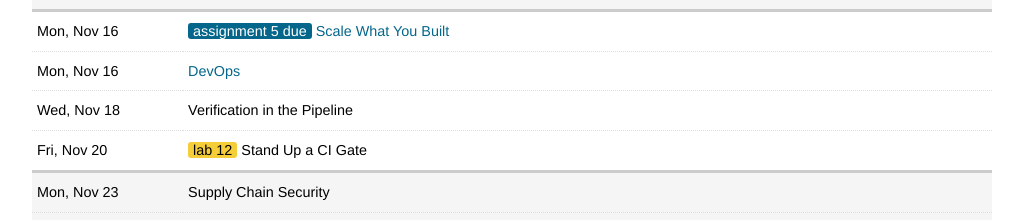
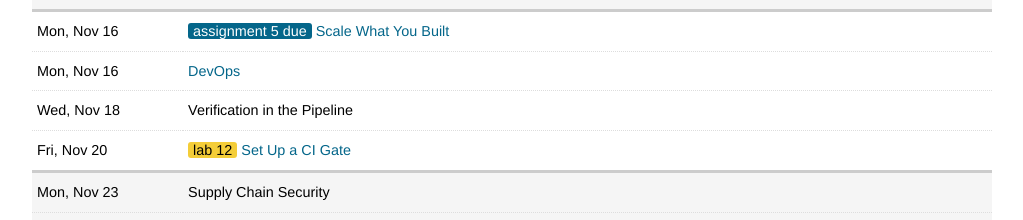
Before and after one commit to CMU-17-214/f2026, a plain HTML site: page index.html in a window 1280 px wide. Shown: the part 3421-3641 px from the top of the page, without its empty margins (128-1151 px from the left). Drawn offline with Linux system fonts and the light colour scheme.

Commit message:
Update gh-pages for 0a7b63d067f0e20cafad22468ac95157f1c5920b

```diff
--- a/index.html
+++ b/index.html
@@ -281,7 +281,7 @@
     </tr>
     <tr>
       <td>Fri, Nov 20</td>
-      <td><span class="rec">Lab 12</span> Stand Up a CI Gate</td>
+      <td><span class="rec">Lab 12</span> <a href="https://github.com/CMU-17-214/f2026/blob/main/labs/lab12.md" target="_blank" rel="noopener">Set Up a CI Gate</a></td>
     </tr>
   </tbody>
   <tbody>
```
